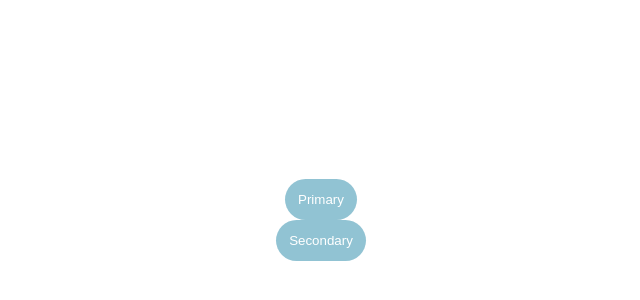
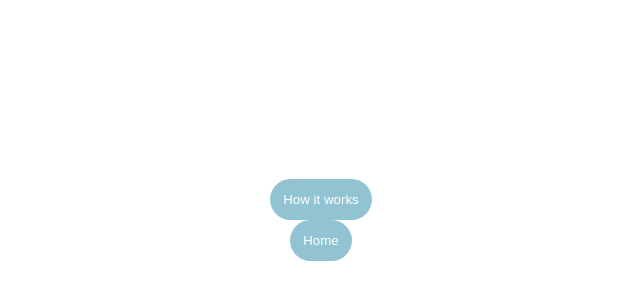
Before and after one commit to DNaunin/sewtable, a Next.js app: page / in a window 1280 px wide. Shown: the part 180-480 px from the top of the page, without its empty margins (319-959 px from the left). Built offline with nearby package versions, Linux system fonts and the light colour scheme.

Commit message:
🎨 Removed Primary property from index.tsx

```diff
--- a/pages/index.tsx
+++ b/pages/index.tsx
@@ -11,8 +11,8 @@ export default function Home() {
       </Head>
 
       <main className={styles.main}>
-        <Button primary label="Primary" />
-        <Button primary={false} label="Secondary" />
+        <Button label="How it works" />
+        <Button label="Home" />
       </main>
     </div>
   );
```
